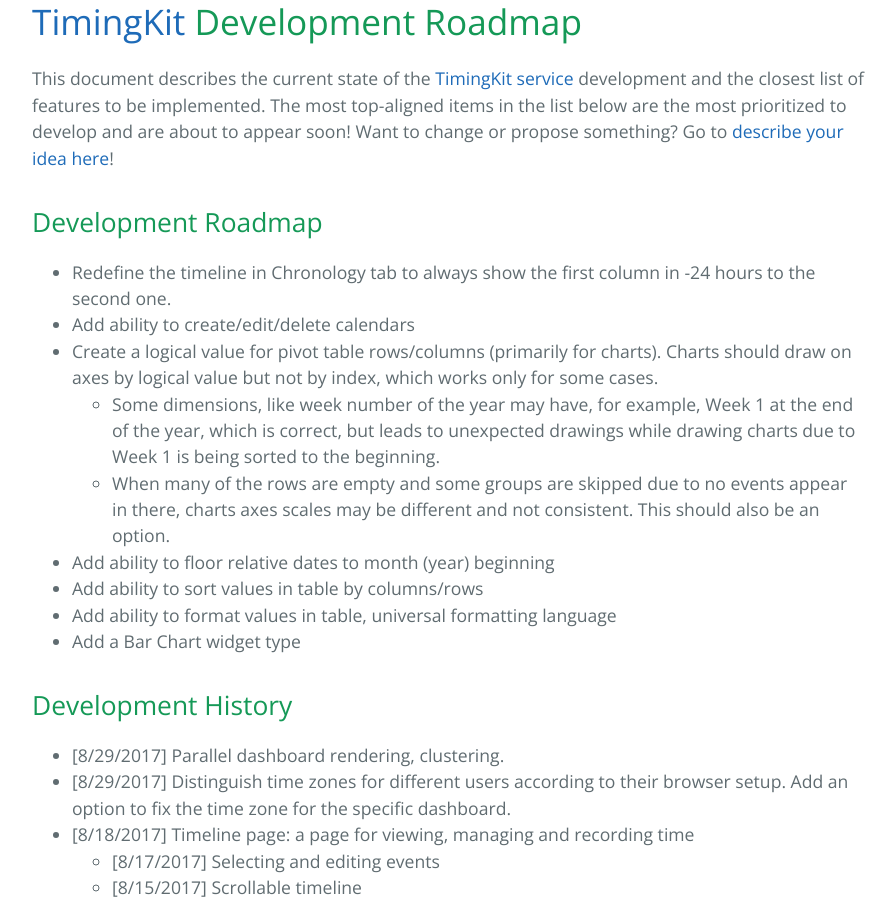
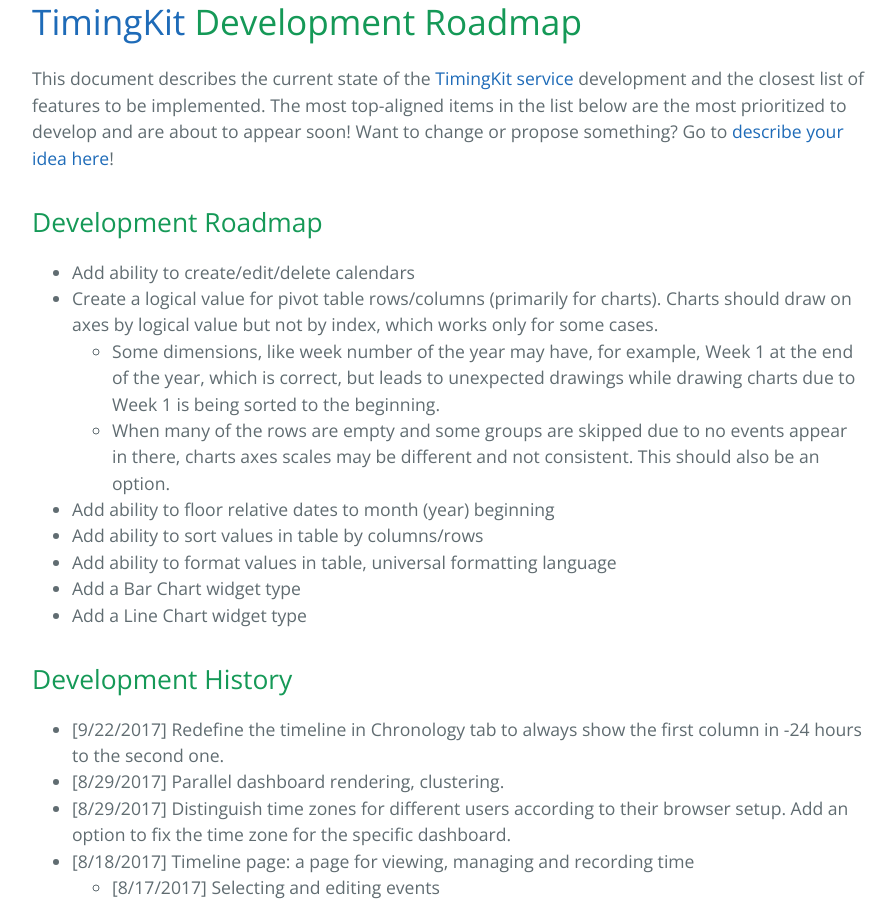
Before and after one commit to nikitaeverywhere/timingkit-community, a Jekyll site: the page built from docs/roadmap.md, in a window 1280 px wide and 900 px high, scrolled down 508 px. Shown: the whole window, without its empty margins (192-1088 px from the left). Built offline with Jekyll 4.4.1, drawn with Linux system fonts in a browser that asks for light colours; part of the change alters nothing that is shown.

Commit message:
Update roadmap.md

```diff
--- a/docs/roadmap.md
+++ b/docs/roadmap.md
@@ -13,7 +13,6 @@ Want to change or propose something? Go to [describe your idea here](https://git
 Development Roadmap
 -------------------
 
-+ Redefine the timeline in Chronology tab to always show the first column in -24 hours to the second one.
 + Add ability to create/edit/delete calendars
 + Create a logical value for pivot table rows/columns (primarily for charts). Charts should draw on axes by logical value but not by index, which works only for some cases.
    + Some dimensions, like week number of the year may have, for example, Week 1 at the end of the year, which is correct, but leads to unexpected drawings while drawing charts due to Week 1 is being sorted to the beginning.
@@ -22,10 +21,12 @@ Development Roadmap
 + Add ability to sort values in table by columns/rows
 + Add ability to format values in table, universal formatting language
 + Add a Bar Chart widget type
++ Add a Line Chart widget type
 
 Development History
 -------------------
 
++ [9/22/2017] Redefine the timeline in Chronology tab to always show the first column in -24 hours to the second one.
 + [8/29/2017] Parallel dashboard rendering, clustering.
 + [8/29/2017] Distinguish time zones for different users according to their browser setup. Add an option to fix the time zone for the specific dashboard.
 + [8/18/2017] Timeline page: a page for viewing, managing and recording time
```
